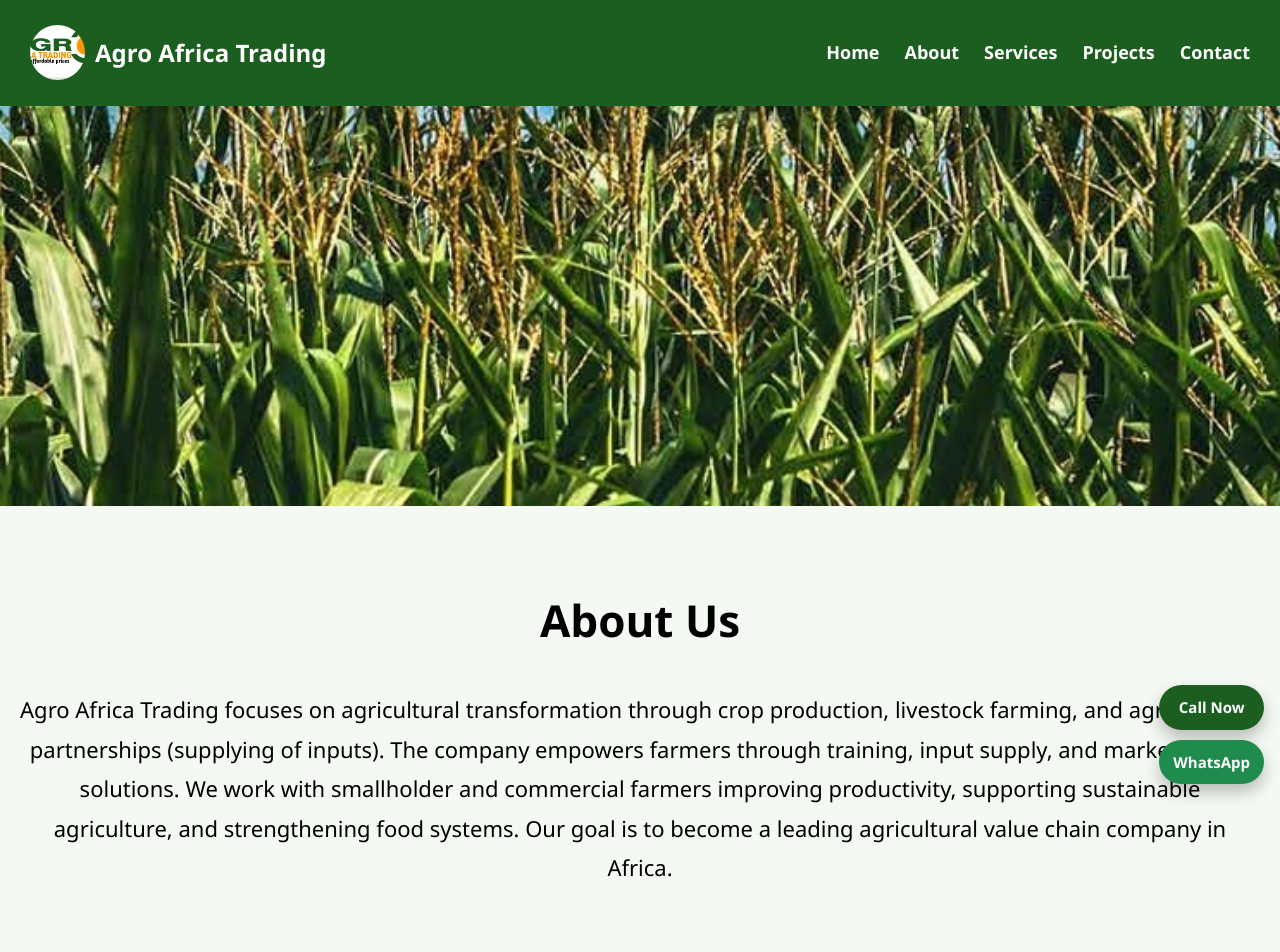
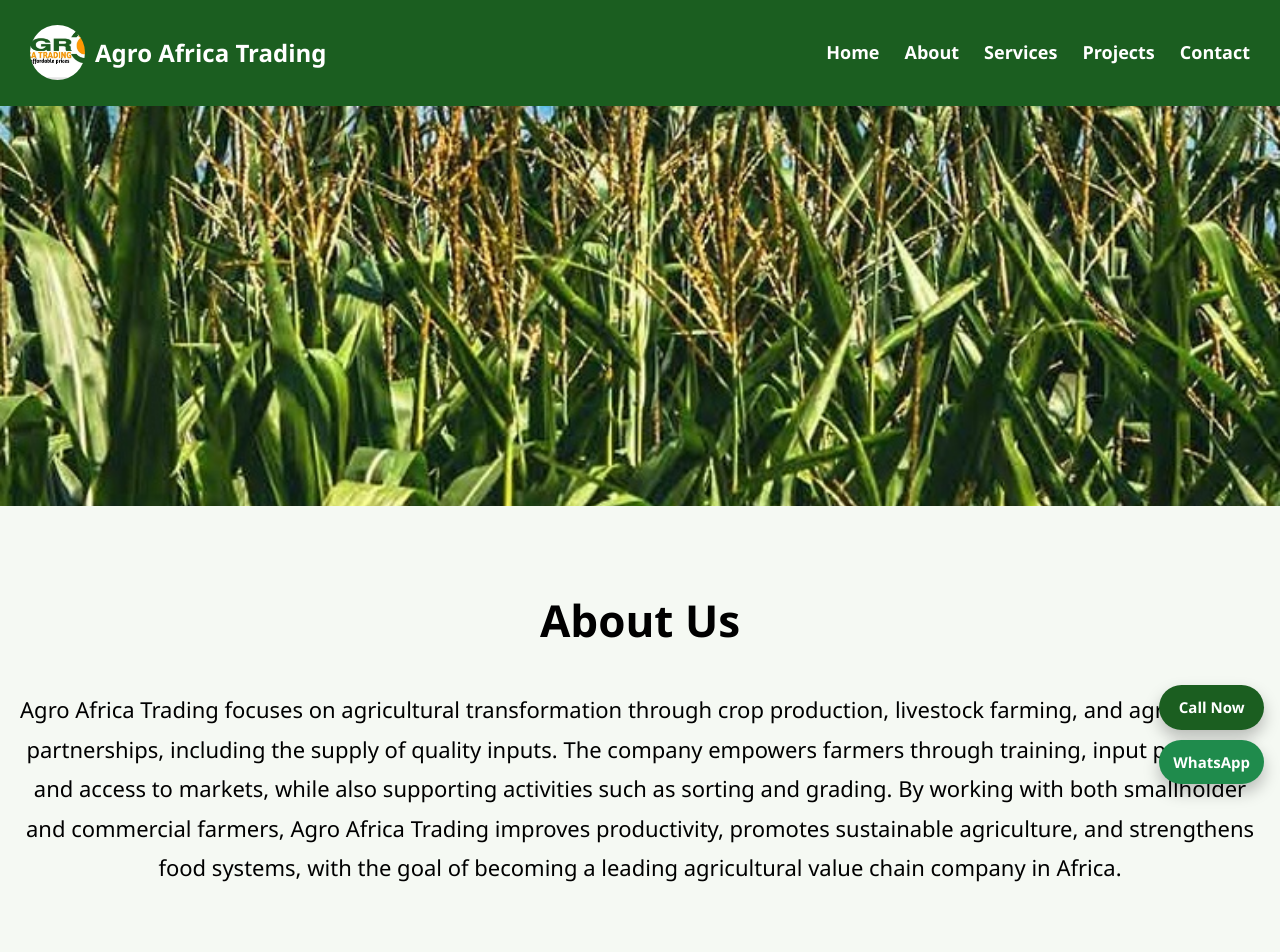
Before and after one commit to MaxwellChikalusa/Agro-Africa-Website, a React (Vite) app in the folder agroafrica-frontend/: page /about in a window 1280 px wide. Shown: the top 952 px of the page. Built offline with nearby package versions, Linux system fonts and the light colour scheme.

Commit message:
Commit Of The Whole Application

```diff
--- a/agroafrica-frontend/src/pages/About.jsx
+++ b/agroafrica-frontend/src/pages/About.jsx
@@ -10,12 +10,11 @@ export default function About() {
       <div style={intro}>
         <h1>About Us</h1>
         <p>
-          Agro Africa Trading focuses on agricultural transformation through crop production,
-          livestock farming, and agribusiness partnerships (supplying of inputs). The company empowers farmers
-          through training, input supply, and market access solutions. We work with smallholder
-          and commercial farmers improving productivity, supporting sustainable agriculture, and
-          strengthening food systems. Our goal is to become a leading agricultural value chain
-          company in Africa.
+        Agro Africa Trading focuses on agricultural transformation through crop production, livestock farming,
+        and agribusiness partnerships, including the supply of quality inputs. The company empowers farmers
+        through training, input provision, and access to markets, while also supporting activities such as sorting
+        and grading. By working with both smallholder and commercial farmers, Agro Africa Trading improves productivity,
+        promotes sustainable agriculture, and strengthens food systems, with the goal of becoming a leading agricultural value chain company in Africa.
         </p>
       </div>
 
--- a/agroafrica-frontend/src/pages/Home.jsx
+++ b/agroafrica-frontend/src/pages/Home.jsx
@@ -87,9 +87,10 @@ export default function Home() {
       <div style={intro}>
         <h1>Welcome To Agro Africa Trading</h1>
         <p>
-          Agro Africa Trading is a modern agricultural company committed to transforming farming and trading through
-          innovation, commercial agriculture, livestock development, crop production, support farmers
-          with reliable markets, and provide quality agricultural inputs.
+         Agro Africa Trading is a modern agricultural company committed to transforming farming and agribusiness in Malawi
+         through innovation & commercial agriculture. The company specializes in crop production, livestock rearing,
+         and sorting, grading, & market linkage. Agro Africa Trading supports farmers by providing quality agricultural inputs
+         and ensuring access to reliable markets, while promoting sustainable agricultural development.
         </p>
         <h2 style={servicesHeading}>Our Services</h2>
         <ol
--- a/agroafrica-frontend/src/pages/Projects.jsx
+++ b/agroafrica-frontend/src/pages/Projects.jsx
@@ -7,7 +7,7 @@ const projects = [
     mediaType: "image",
     mediaSrc: "/pest-management.jpg",
     mediaAlt: "Our Farm Manager (Kennedy Katelera) Pest Management",
-    label: "Our Farm Manager (Kennedy Katelera) Pest Management",
+    label: "Our Farm Manager (Kennedy Katelera) Pest Management Control",
   },
   {
     title: "Animal Production Projects (Keeping, Buying, Selling and Supplying animals for Food and Breeding)",
```
